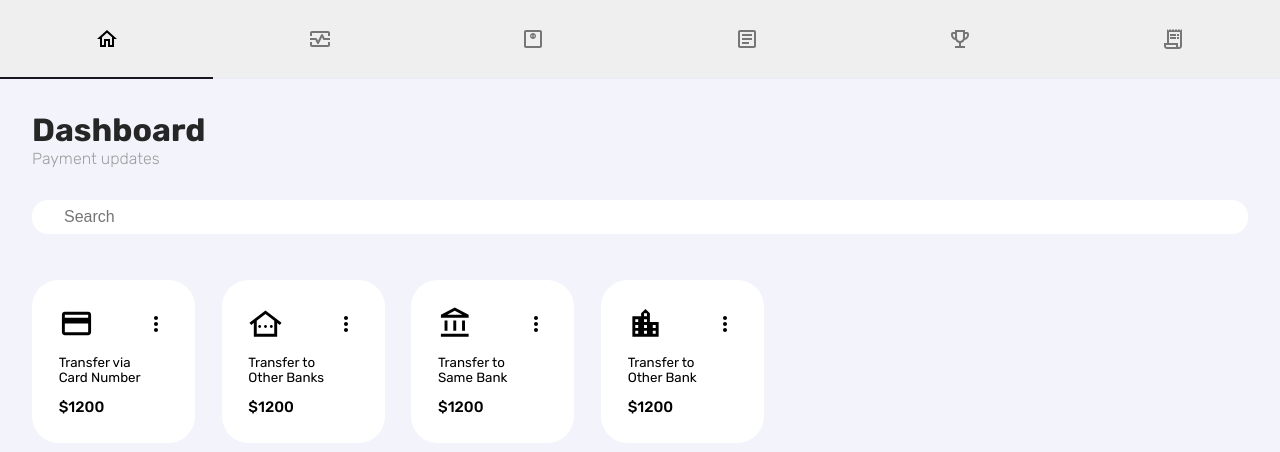
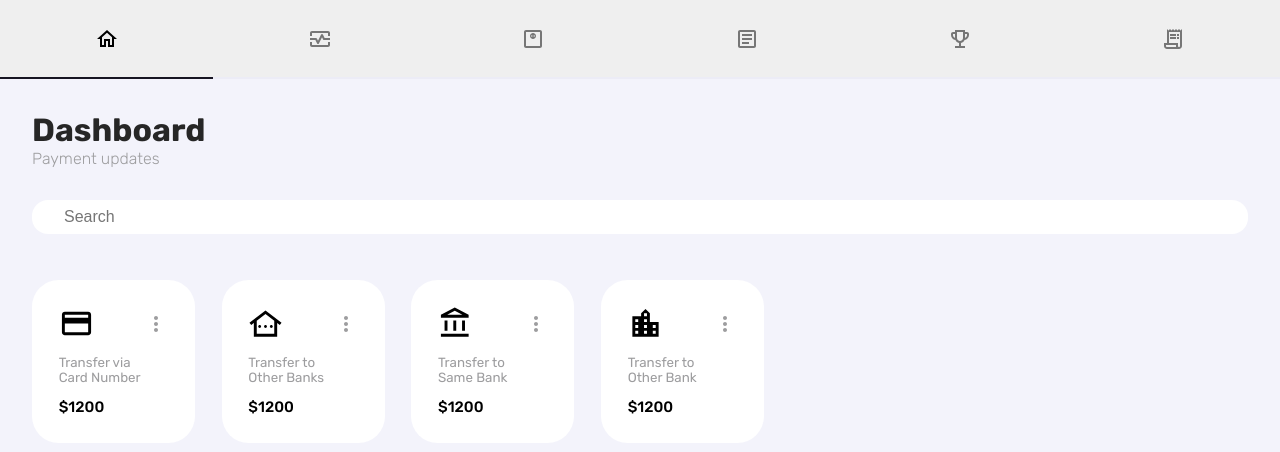
Before and after one commit to jomarcui/react-next-dashboards, a Next.js app in the folder dashboard-01/: page / in a window 1280 px wide. Shown: the top 452 px of the page. Built offline with nearby package versions, Linux system fonts and the light colour scheme.

Commit message:
💄 Updated some colors

```diff
--- a/dashboard-01/containers/Dashboard/Dashboard.styles.ts
+++ b/dashboard-01/containers/Dashboard/Dashboard.styles.ts
@@ -34,6 +34,7 @@ export const TransferActionButtonContentFee = styled.div`
 
 export const TransferActionButtonContentLabel = styled.div`
   align-items: start;
+  color: #9d9d9f;
   display: flex;
   flex-direction: column;
 `;
--- a/dashboard-01/containers/Dashboard/Dashboard.tsx
+++ b/dashboard-01/containers/Dashboard/Dashboard.tsx
@@ -92,7 +92,7 @@ const Dashboard = () => {
                 <TransferActionButtonContent>
                   <TransferActionButtonContentMore>
                     <Icon fontSize="large" />
-                    <MoreVertOutlined />
+                    <MoreVertOutlined css={{ color: '#9d9d9f' }} />
                   </TransferActionButtonContentMore>
                   <TransferActionButtonContentLabel>
                     <span>{labelPartA}</span>
```
